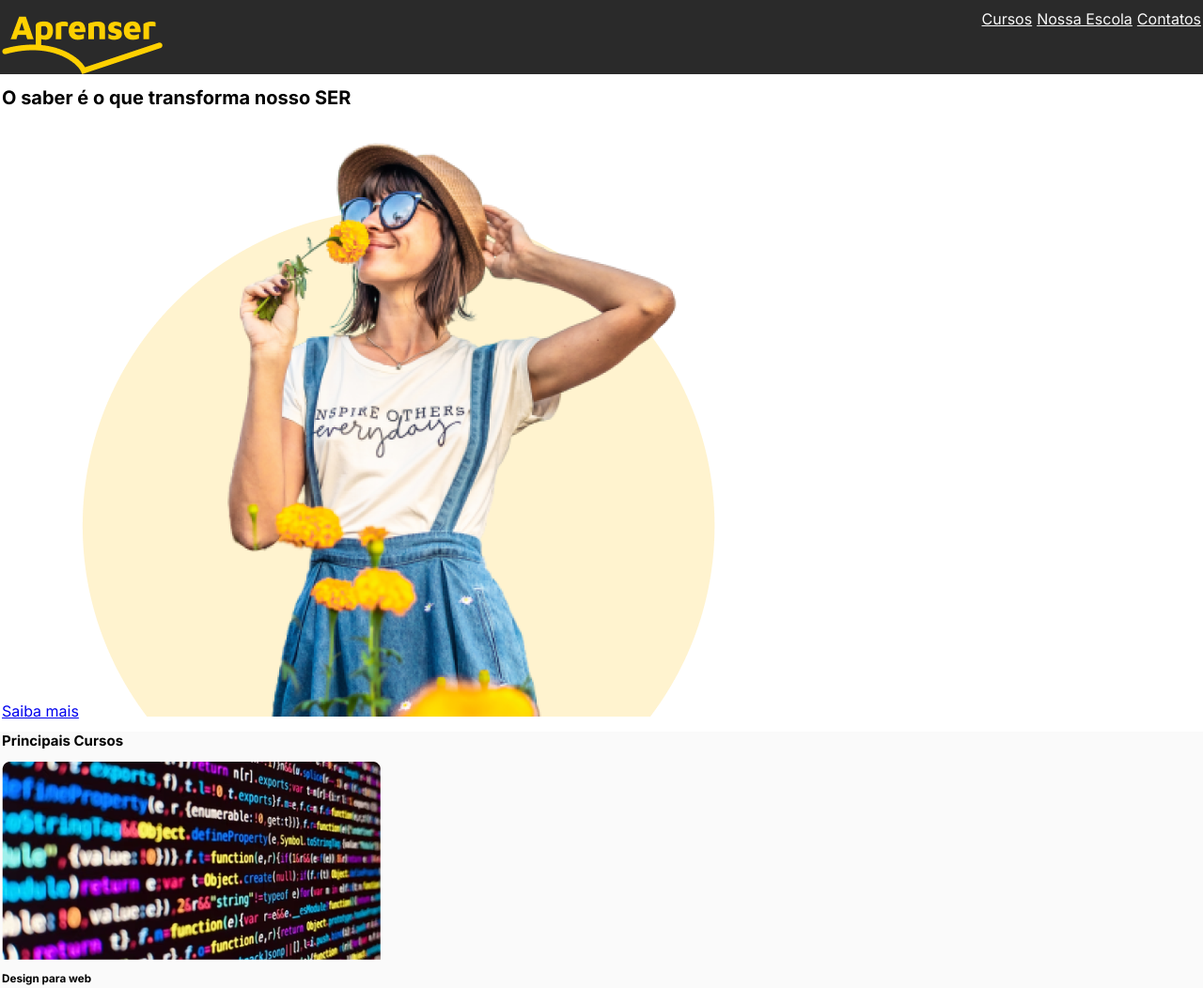
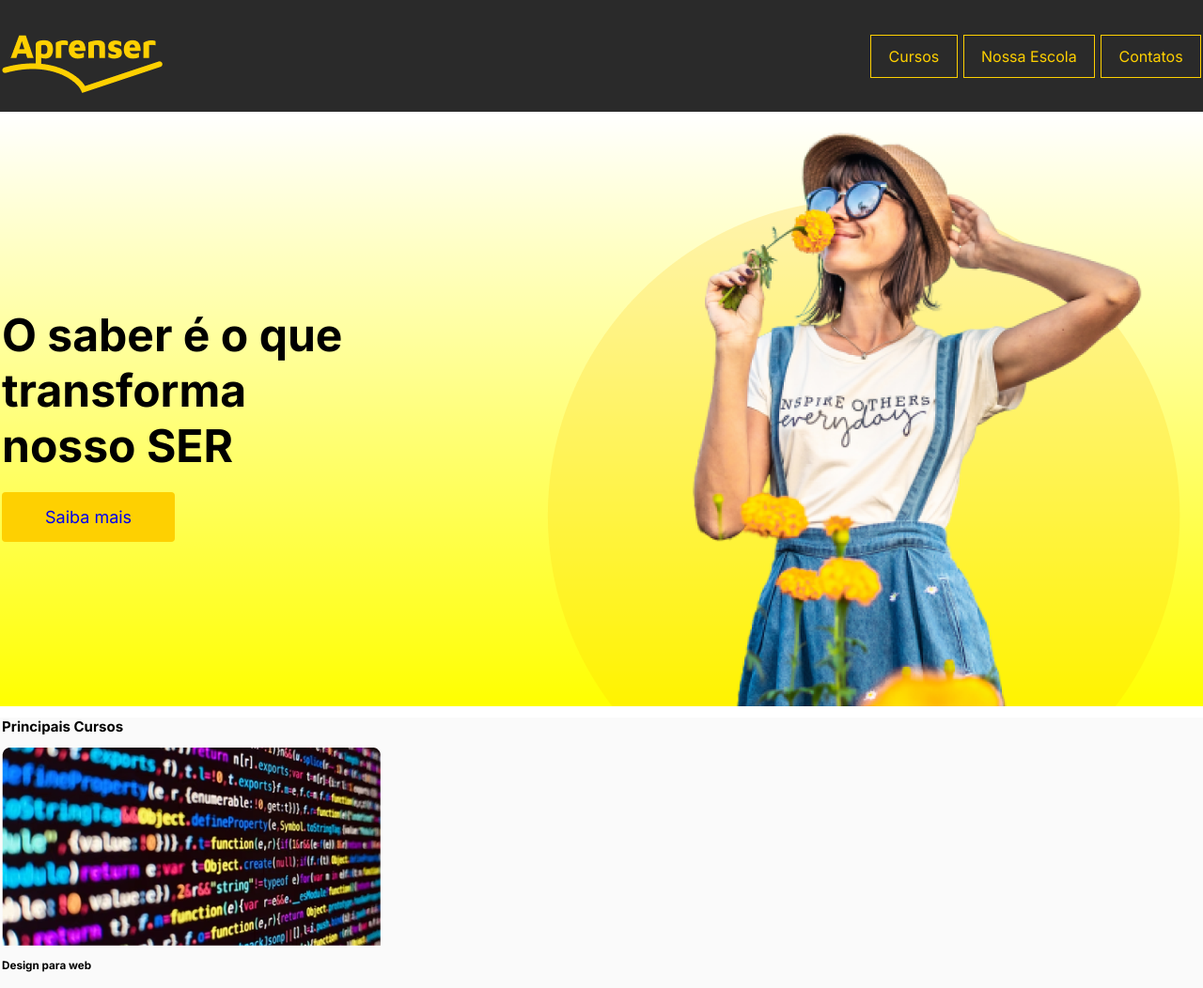
Before and after one commit to jeansillva/ProjetoAprenser, a plain HTML site: page index.html in a window 1280 px wide. Shown: the top 1052 px of the page at 94% size. Drawn offline with Linux system fonts and the light colour scheme.

Commit message:
Estilização dos botoes, navegaçao e banner principal

```diff
--- a/css/estilo.css
+++ b/css/estilo.css
@@ -13,12 +13,25 @@ p, a{
     font-size: 1.6rem;
 }
 
+h1{
+    font-size: 4.8rem;
+}
+
 nav a{
     color: inherit; /* Vai herdar a cor do elemento pai*/
 }
 
 .upper{
     text-transform: uppercase;
+}
+
+.btn{
+    background-color: var(--primary-color);
+    border-radius: 4px;
+    font-size: 1.8rem;
+    text-decoration: none;
+    padding: 1.6rem 4.6rem;
+    display: inline-block;
 }
 
 .wrapperContainer-dark{
@@ -43,10 +56,38 @@ nav a{
 .header{
     display: flex;
     justify-content: space-between;
+    align-items: center;
+    color: var(--primary-color);
+    padding: 2rem 0;
+}
+
+.header_nav a{
+    padding: .75em 1.15em;
+    border: solid 1px;
+    text-decoration: none;
+}
+
+.header_nav a:hover {
+    background-color: black;
 }
 
 .header_nav ul{
     list-style-type: none;
     display: flex;
-    gap: .5rem;
+    gap: .6rem;
 }
+
+.wrapperContainer-hero{
+    background-image: linear-gradient(transparent, yellow) ;
+}
+
+.heroBanner{
+    display: flex;
+    justify-content: space-between;
+    align-items: center; /*Lembrete: centraliza na vertical*/
+    gap: 20rem;
+}
+
+.hero_title {
+    margin-bottom: 2rem;
+}
--- a/index.html
+++ b/index.html
@@ -8,8 +8,8 @@
     <link rel="preconnect" href="https://fonts.googleapis.com">
     <link rel="preconnect" href="https://fonts.gstatic.com" crossorigin>
     <link href="https://fonts.googleapis.com/css2?family=Inter:ital,opsz,wght@0,14..32,100..900;1,14..32,100..900&display=swap" rel="stylesheet">
+
     <link rel="stylesheet" href="css/normalize.css">
-
     <link rel="stylesheet" href="css/estilo.css">
 
 </head>
@@ -31,8 +31,10 @@
 
     <div class="wrapperContainer-hero">
         <section class="container heroBanner">
-            <h1>O saber é o que transforma nosso <span class="upper">ser</span></h1>
-            <a href="#" class="btn">Saiba mais</a>
+            <div class="header_content">
+                <h1 class="hero_title">O saber é o que transforma nosso <span class="upper">ser</span></h1>
+                <a href="#" class="btn">Saiba mais</a>
+            </div>
             <img src="imagens/HeroImage.png" alt="Mulher cheirando flores">
         </section>
     </div>
```
